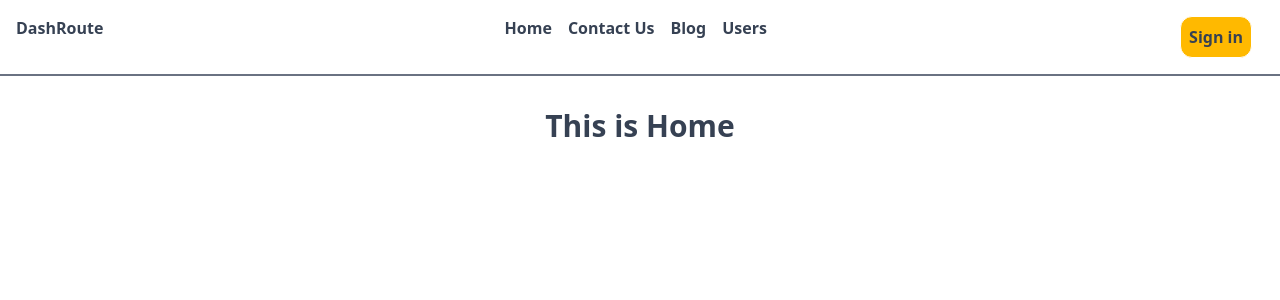
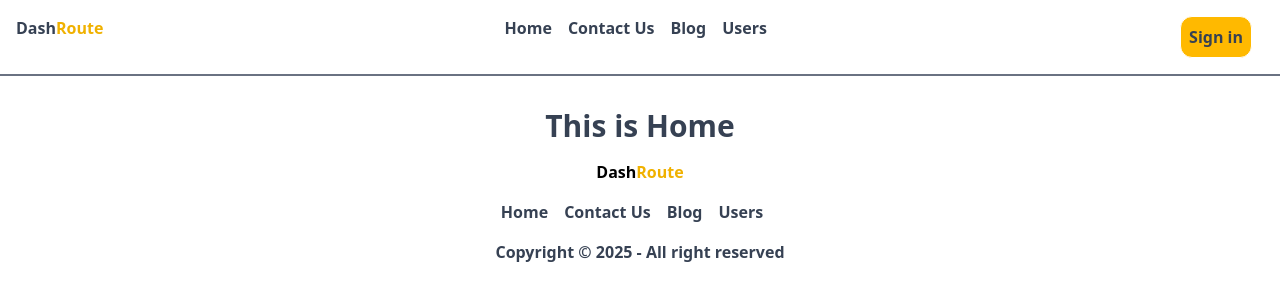
Before and after one commit to iftakhersifat/dash-route, a React (Vite) app: page / in a window 1280 px wide. Shown: the top 300 px of the page. Built offline with nearby package versions, Linux system fonts and the light colour scheme.

Commit message:
added footer section

```diff
--- /dev/null
+++ b/src/Components/Footer/Footer.jsx
@@ -0,0 +1,21 @@
+import React from 'react';
+import { Link } from 'react-router';
+
+const Footer = () => {
+    return (
+        <div className=' text-center border-gray-500 mt-4'>
+            <h1 className='text-md font-bold'>Dash<span className='text-yellow-500'>Route</span></h1>
+            <div>
+                 <ul className='space-x-4 text-md font-bold text-gray-700 mt-4'>
+                    <Link className='hover:text-blue-700' to="/">Home</Link>
+                    <Link className='hover:text-blue-700' to="/contact">Contact Us</Link>
+                    <Link className='hover:text-blue-700' to="/blog">Blog</Link>
+                    <Link className='hover:text-blue-700' to="/users">Users</Link>
+                    <p className='mt-4'>Copyright © 2025 - All right reserved</p>
+                </ul>
+            </div>
+        </div>
+    );
+};
+
+export default Footer;
--- a/src/Components/Header/Header.jsx
+++ b/src/Components/Header/Header.jsx
@@ -5,7 +5,7 @@ const Header = () => {
     return (
         <div className='border-b-2 text-center border-gray-500'>
             <div className='flex justify-between p-4 text-gray-700 '>
-                <h1 className='text-md font-bold'>DashRoute</h1>
+                <h1 className='text-md font-bold'>Dash<span className='text-yellow-500'>Route</span></h1>
                 <nav>
                     <ul className='space-x-4 text-md font-bold text-gray-700 '>
                         <Link className='hover:text-blue-700' to="/">Home</Link>
--- a/src/Components/Root/Root.jsx
+++ b/src/Components/Root/Root.jsx
@@ -1,12 +1,14 @@
 import React from 'react';
 import Header from '../Header/Header';
 import { Outlet } from 'react-router';
+import Footer from '../Footer/Footer';
 
 const Root = () => {
     return (
         <div>
             <Header></Header>
             <Outlet></Outlet>
+            <Footer></Footer>
         </div>
     );
 };
```
